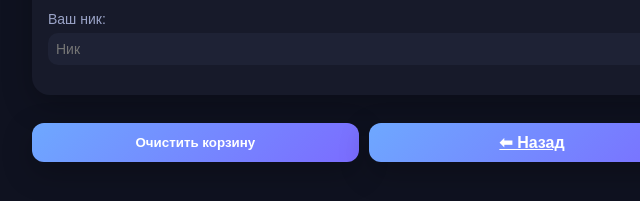
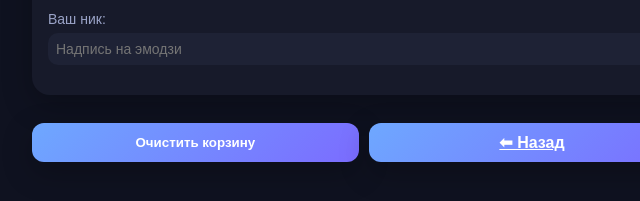
Before and after one commit to theConCreator/emoji, a plain HTML site: page cart.html in a window 1280 px wide. Shown: the part 315-516 px from the top of the page, 108-748 px from the left. Drawn offline with Linux system fonts and the light colour scheme.

Commit message:
Update cart.html

```diff
--- a/cart.html
+++ b/cart.html
@@ -74,7 +74,7 @@ input[type="text"]{width:100%;}
     </div>
     <div class="option-group">
       <label for="nickname">Ваш ник:</label>
-      <input type="text" id="nickname" placeholder="Ник">
+      <input type="text" id="nickname" placeholder="Надпись на эмодзи">
     </div>
   </div>
 
```
